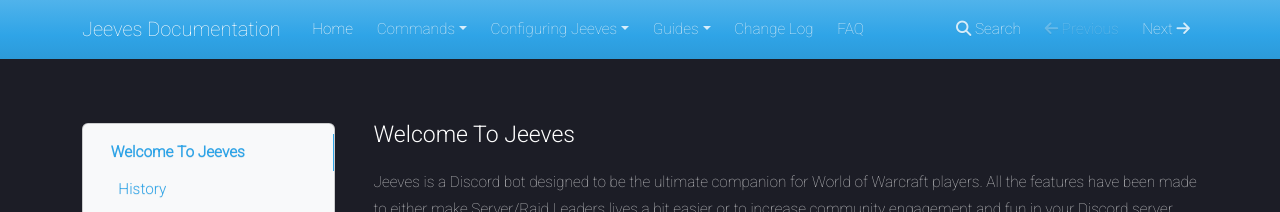
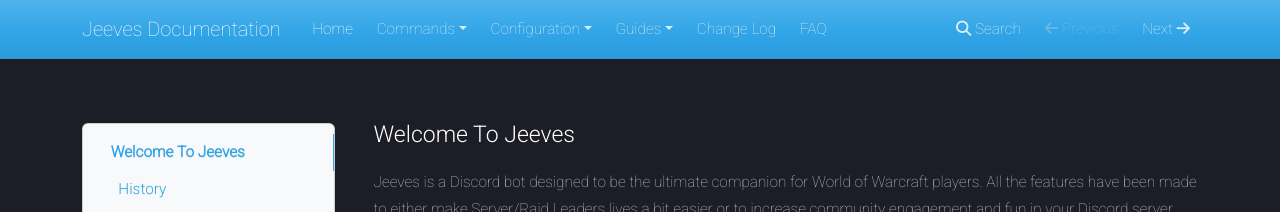
Before and after one commit to TeamJeeves/Jeeves-Bot-Documentation, an MkDocs documentation site: the page built from docs/index.md, in a window 1280 px wide. Shown: the top 212 px of the page. Built offline with MkDocs 1.6.1, drawn with Linux system fonts in a browser that asks for light colours; nearby versions of some CDN libraries.

Commit message:
Rename menu to fit on page

```diff
--- a/mkdocs.yml
+++ b/mkdocs.yml
@@ -60,7 +60,7 @@ nav:
         - 'WorldBoss': 'commands/world info/worldboss.md'
         - 'WoW Token': 'commands/world info/wowtoken.md'
         - 'Faction-Assaults': 'commands/world info/faction-assaults.md'
-- Configuring Jeeves:
+- Configuration:
         - 'Settings': 'dashboard/settings.md'
         - 'Commands': 'dashboard/commands.md'
         - 'Role Management': 'dashboard/role-management.md'
```
